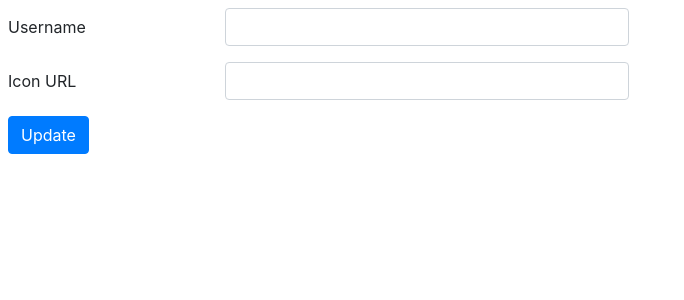
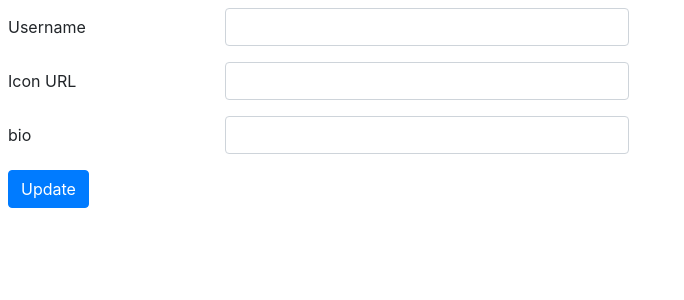
Before and after one commit to aomoriringo/osonae, a Django app: page /accounts/profile in a window 1280 px wide. Shown: the part 56-356 px from the top of the page, without its empty margins (0-684 px from the left). Run offline with Django 3.2, Linux system fonts and the light colour scheme; some libraries are stand-ins or nearby versions.

Commit message:
add bio field to user model

```diff
--- a/accounts/models.py
+++ b/accounts/models.py
@@ -3,10 +3,7 @@
 from django.db import models
 from django.contrib.auth.models import AbstractUser
 
-# class MyUser(models.Model):
-#     username = models.CharField(max_length=30, unique=True)
-#     email = models.CharField(max_length=100)
-
 
 class MyUser(AbstractUser):
+    bio = models.CharField(max_length=1000, default='')
     image_url = models.URLField('画像URL', blank=True)
--- a/accounts/templates/accounts/profile.html
+++ b/accounts/templates/accounts/profile.html
@@ -14,6 +14,12 @@
       <input class="form-control" type="text" value="{{ user.image_url }}" id="image_url">
     </div>
   </div>
+  <div class="form-group row">
+    <label for="bio" class="col-2 col-form-label">bio</label>
+    <div class="col-4">
+      <input class="form-control" rows="3" type="text" value="{{ user.bio }}" id="bio">
+    </div>
+  </div>
 
   <button type="submit" class="btn btn-primary">Update</button>
 </form>
```
